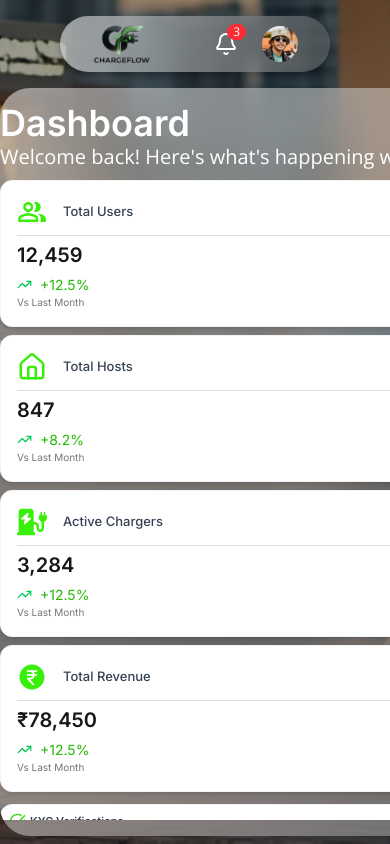
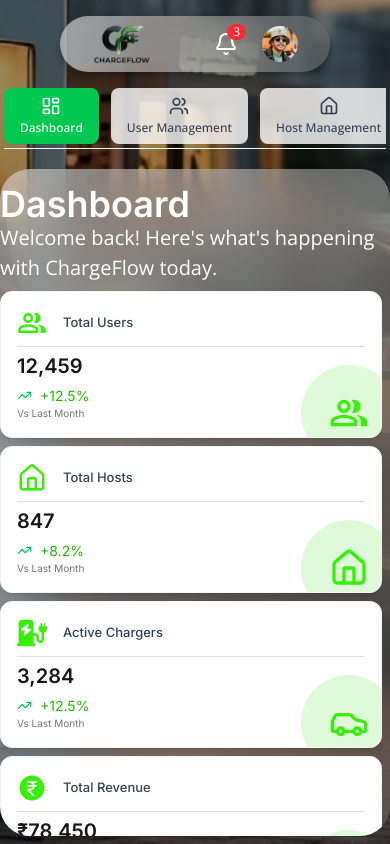
Before and after one commit to ChandaniSahu/ChargeFlow, a Next.js app: page /admin in a window 390 px wide. Built offline with nearby package versions, Linux system fonts and the light colour scheme.

Commit message:
margin given to parent div , horizontal menu is rendering in mobile view only sidebar w is remained

```diff
--- a/app/admin/page.tsx
+++ b/app/admin/page.tsx
@@ -8,7 +8,7 @@ export default function Page() {
     <div className="relative h-screen overflow-hidden">
       {/* Background */}
       <Image
-        src="/images/adminbg.jpg"
+        src="/images/adminbgcut.jpg"
         alt="EV Station"
         fill
         priority
@@ -20,10 +20,14 @@ export default function Page() {
       <div className="relative z-10 flex flex-col h-full">
         {/* Navbar (fixed height) */}
         <Navbar />
+        <div className="desktop:hidden pb-1 border-b-[1px] border-gray-50 max-w-max mx-1 ">
+          <Sidebar/>
+        </div>
 
         {/* Main Area */}
-        <div className="flex w-[1285px] overflow-hidden    backdrop-blur-[23.700000762939453px]
-    bg-[linear-gradient(123.84deg,rgba(255,255,255,0.49)_0%,rgba(124,124,124,0.42)_100%)]   mx-auto rounded-[30px] mb-2">
+        <div className="mt-5 desktop:flex-row flex flex-col max-w-[1220px] w-full overflow-y-auto backdrop-blur-[23.700000762939453px]
+    bg-[linear-gradient(123.84deg,rgba(255,255,255,0.49)_0%,rgba(124,124,124,0.42)_100%)] mx-auto rounded-[30px] mb-2">
+
           <Sidebar />
           <Dashboard />
         </div>
--- a/app/components/admin/Dashboard.tsx
+++ b/app/components/admin/Dashboard.tsx
@@ -215,6 +215,7 @@ import {
 
 import { Clock, Zap, FileText, DollarSign } from 'lucide-react';
 import Image from 'next/image';
+import Sidebar from "./Sidebar";
 
 /* ---------- DATA ---------- */
 
@@ -466,7 +467,7 @@ const getStatusIcon = (status: ActivityItem['status']) => {
 export default function Dashboard() {
   return (
 
-    <div className="mt-2 mr-4  flex flex-col">
+    <div className="mt-2 mr-2  flex flex-col">
       {/* HEADER */}
       <h1 className="font-inter font-semibold text-[36px] text-white ">
         Dashboard
--- a/app/components/admin/Sidebar.tsx
+++ b/app/components/admin/Sidebar.tsx
@@ -1,27 +1,78 @@
+// "use client";
+// import {
+//   Home,
+//   Users,
+//   Plug,
+//   Calendar,
+//   CreditCard,
+//   Headphones,
+//   BarChart2,
+//   Settings,
+// } from "lucide-react";
+// import { LuBadgeIndianRupee } from "react-icons/lu";
+// import { FaChargingStation } from "react-icons/fa6";
+// import { RiChargingPileLine } from "react-icons/ri";
+// import { BiSupport } from "react-icons/bi";
+// import { LuLayoutDashboard } from "react-icons/lu";
+
+// const menu = [
+//   { title: "Dashboard", icon: LuLayoutDashboard, active: true },
+//   { title: "User Management", icon: Users },
+//   { title: "Host Management", icon: Home },
+//   { title: "Charger Management", icon: RiChargingPileLine   },
+//   { title: "Booking Management", icon: Calendar },
+//   { title: "Payments & Revenue", icon: LuBadgeIndianRupee},
+//   { title: "Support Tickets", icon: BiSupport },
+//   { title: "Analytics & Reports", icon: BarChart2 },
+//   { title: "Settings", icon: Settings },
+// ];
+
+// export default function Sidebar() {
+//   return (
+//     <aside className="hidden lg:block w-[258px] m-4 py-4 px-2 bg-white rounded-[20px] shadow-xl overflow-y-auto no-scrollbar">
+//       <div className="space-y-2">
+//         {menu.map((item, i) => {
+//           const Icon = item.icon;
+//           return (
+//             <div
+//               key={i}
+//               className={`flex items-center gap-1 px-2 py-3 w-[236px] rounded-[7px] cursor-pointer transition shadow-[0px_0px_4.8px_0px_#0000002E]
+//               ${
+//                 item.active
+//                   ? "bg-gradient-to-r from-[#30EF0A] to-[#25D402] text-white"
+//                   : "hover:bg-green-50 text-gray-700"
+//               }`}
+//             >
+//               <Icon className="h-7 w-7" />
+//               <span className="font-inter text-[18px] font-medium">{item.title}</span>
+//             </div>
+//           );
+//         })}
+//       </div>
+//     </aside>
+//   );
+// }
+
+
 "use client";
 import {
   Home,
   Users,
-  Plug,
   Calendar,
-  CreditCard,
-  Headphones,
   BarChart2,
   Settings,
 } from "lucide-react";
-import { LuBadgeIndianRupee } from "react-icons/lu";
-import { FaChargingStation } from "react-icons/fa6";
+import { LuBadgeIndianRupee, LuLayoutDashboard } from "react-icons/lu";
 import { RiChargingPileLine } from "react-icons/ri";
 import { BiSupport } from "react-icons/bi";
-import { LuLayoutDashboard } from "react-icons/lu";
 
 const menu = [
   { title: "Dashboard", icon: LuLayoutDashboard, active: true },
   { title: "User Management", icon: Users },
   { title: "Host Management", icon: Home },
-  { title: "Charger Management", icon: RiChargingPileLine   },
+  { title: "Charger Management", icon: RiChargingPileLine },
   { title: "Booking Management", icon: Calendar },
-  { title: "Payments & Revenue", icon: LuBadgeIndianRupee},
+  { title: "Payments & Revenue", icon: LuBadgeIndianRupee },
   { title: "Support Tickets", icon: BiSupport },
   { title: "Analytics & Reports", icon: BarChart2 },
   { title: "Settings", icon: Settings },
@@ -29,26 +80,52 @@ const menu = [
 
 export default function Sidebar() {
   return (
-    <aside className="hidden lg:block w-[258px] m-4 py-4 px-2 bg-white rounded-[20px] shadow-xl overflow-y-auto no-scrollbar">
+    <>
+      {/* 🔹 Mobile / Tablet Horizontal Menu */}
+      <div className="desktop:hidden overflow-x-auto no-scrollbar">
+        <div className="flex gap-3 min-w-max">
+          {menu.map((item, i) => {
+            const Icon = item.icon;
+            return (
+              <div
+                key={i}
+                className={`flex flex-col items-center gap-1 px-4 py-2 rounded-lg cursor-pointer whitespace-nowrap
+                  ${
+                    item.active
+                      ? "bg-green-500 text-white"
+                      : "bg-white/80 text-gray-700"
+                  }`}
+              >
+                <Icon className="h-5 w-5" />
+                <span className="text-xs font-medium">{item.title}</span>
+              </div>
+            );
+          })}
+        </div>
+      </div>
+
+      {/* 🔹 Desktop Vertical Sidebar */}
+      <div className="desktop:block hidden w-[220px] mx-2 my-4 py-4 px-1 bg-white rounded-[20px] shadow-xl overflow-y-auto no-scrollbar">
         <div className="space-y-2">
           {menu.map((item, i) => {
             const Icon = item.icon;
             return (
               <div
                 key={i}
-              className={`flex items-center gap-1 px-2 py-3 w-[236px] rounded-[7px] cursor-pointer transition shadow-[0px_0px_4.8px_0px_#0000002E]
+                className={`flex items-center gap-2 px-3 py-3 rounded-[7px] cursor-pointer transition  shadow-[0px_0px_4.8px_0px_#0000002E]
                   ${
                     item.active
                       ? "bg-gradient-to-r from-[#30EF0A] to-[#25D402] text-white"
                       : "hover:bg-green-50 text-gray-700"
                   }`}
               >
-              <Icon className="h-7 w-7" />
-              <span className="font-inter text-[18px] font-medium">{item.title}</span>
+                <Icon className="h-6 w-6" />
+                <span className="text-[16px] font-medium">{item.title}</span>
               </div>
             );
           })}
         </div>
-    </aside>
+      </div>
+    </>
   );
 }
```
Also changed, not shown: public/images/adminBg.jpg (deleted), public/images/adminBgcut.jpg (added). Lines whose indentation alone changed are shown as unchanged.
